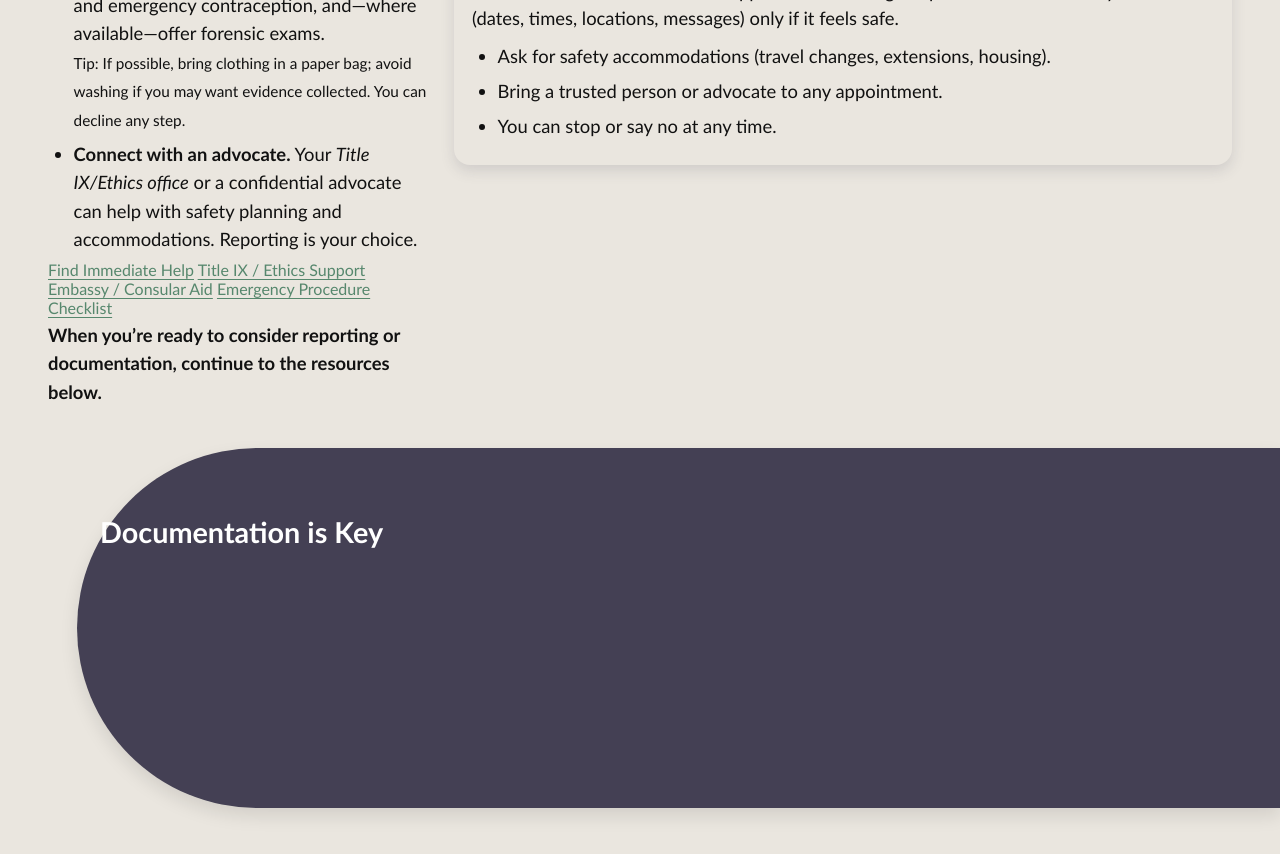
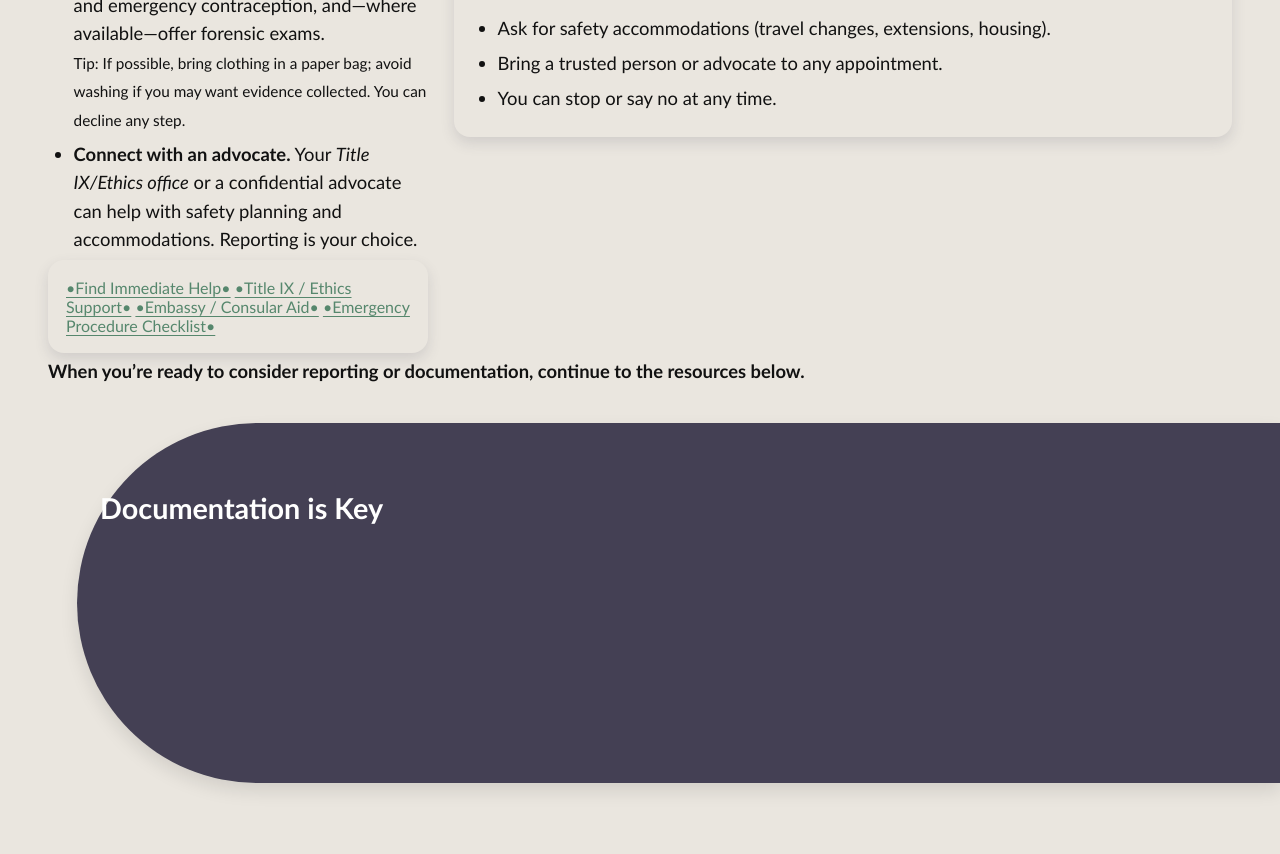
Before and after one commit to AnthroSafetyWarrior/GoldenTrowelProject, a Jekyll site: the page built from _pages/reporting.html, in a window 1280 px wide and 900 px high, scrolled down 1843 px. Shown: the top 854 px of the window. Built offline with Jekyll 4.4.1, drawn with Linux system fonts in a browser that asks for light colours.

Commit message:
updating name

```diff
--- a/_pages/reporting.html
+++ b/_pages/reporting.html
@@ -46,13 +46,6 @@ hero_tint: .40                        # optional (0–1: higher = more maroon ov
         <li><strong>Connect with an advocate.</strong> Your <em>Title IX/Ethics office</em> or a confidential advocate can help with safety planning and accommodations. Reporting is your choice.</li>
       </ul>
 
-      <!-- Quick links (update hrefs to your routes) -->
-      <div class="btn-row">
-        <a class="btn" href="/support.html#immediate-help">Find Immediate Help</a>
-        <a class="btn" href="/titleIX.html#support">Title IX / Ethics Support</a>
-        <a class="btn" href="/support.html#embassy">Embassy / Consular Aid</a>
-        <a class="btn" href="/reporting.html#emergency-procedure">Emergency Procedure Checklist</a>
-      </div>
     </div>
 
     <!-- Right: calming summary box -->
@@ -68,9 +61,17 @@ hero_tint: .40                        # optional (0–1: higher = more maroon ov
         <li>You can stop or say no at any time.</li>
       </ul>
     </aside>
-  <p><strong>
-    When you’re ready to consider reporting or documentation, continue to the resources below.</strong></p>
+ <aside class="card note">
+      <!-- Quick links (update hrefs to your routes) -->
+      <div class="btn-row">
+        <a class="btn" href="/support.html#immediate-help">•Find Immediate Help•</a>
+        <a class="btn" href="/titleIX.html#support">•Title IX / Ethics Support•</a>
+        <a class="btn" href="/support.html#embassy">•Embassy / Consular Aid•</a>
+        <a class="btn" href="/reporting.html#emergency-procedure">•Emergency Procedure Checklist•</a>
+      </div>
+ </aside>
   </div>
+    <p><strong> When you’re ready to consider reporting or documentation, continue to the resources below.</strong></p>
 
 
 <!-- 3) DOCUMENTATION — pillband -->
```
